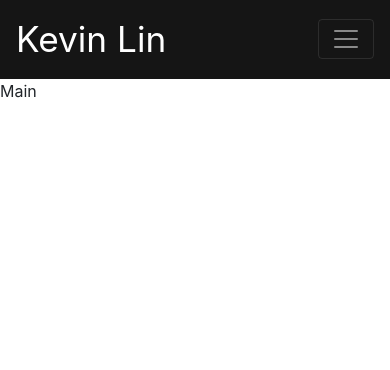
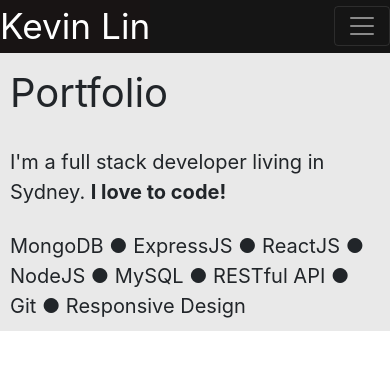
Before and after one commit to kvlin/Portfolio, a React (Create React App) app: page / in a window 390 px wide. Shown: the top 370 px of the page. Built offline with nearby package versions, Linux system fonts and the light colour scheme; the HTML template or start-up script is replaced by a standard one.

Commit message:
Profile summary added

```diff
--- a/src/components/Navbar/index.css
+++ b/src/components/Navbar/index.css
@@ -4,7 +4,6 @@
 }
 .colour-nav a:hover{
     background-color:rgb(61, 60, 60);
-    transition: 0.1s;
 };
 
 .navbar-brand {
--- a/src/components/Navbar/index.js
+++ b/src/components/Navbar/index.js
@@ -1,25 +1,26 @@
 import React from 'react';
-import Navbar from 'react-bootstrap/Navbar';
-import Nav from 'react-bootstrap/Nav';
-import Container from 'react-bootstrap/Container';
+import {Nav, Container, Navbar} from 'react-bootstrap/'
 import './index.css'
 
 export default function NavigationBar() {
     const navBrandStyle = {
         fontSize:"220%",
         color:"white",
+        backgroundColor: "#181414",
+        padding:"0px 0px"
 
     };
     const navLinkStyle = {
-        fontSize:"150%",
+        fontSize:"140%",
         color:"white",
+        padding:"10px 10px",
         margin:"0 0.7em"
     }
     return (
 
         <>
-            <Navbar collapseOnSelect expand="lg" className="colour-nav" bg=""variant="dark">
-                <Container>
+            <Navbar style={{padding:"0px 0px"}} collapseOnSelect expand="lg" className="colour-nav" bg=""variant="dark">
+                <Container style={{minWidth:"50%", padding:"0px 0px"}}>
                 <Navbar.Brand href="/"  style={navBrandStyle} >Kevin Lin</Navbar.Brand>
                 <Navbar.Toggle aria-controls="responsive-navbar-nav" />
                 <Navbar.Collapse id="responsive-navbar-nav">
--- /dev/null
+++ b/src/components/SkillsBrief/index.css
@@ -0,0 +1,38 @@
+.wrapper {
+    padding:50px;
+    min-width:100%;
+    min-height:10em;
+    background-color:rgb(233, 233, 233);
+    transition: ease all .5s;
+}
+.portfolio-text {
+    font-size:60px
+}
+
+.about-text {
+    font-size:30px
+}
+.skills-text {
+    font-size:25px
+}
+
+@media only screen and (max-width: 1199px) {
+    .wrapper {
+        padding:20px;
+    }
+    .portfolio-text {
+        font-size:40px
+    }
+    .about-text {
+        font-size:20px
+    }
+    .skills-text {
+        font-size:20px
+    }
+  }
+
+@media only screen and (max-width: 767px) {
+.wrapper {
+    padding:10px;
+}
+}
--- /dev/null
+++ b/src/components/SkillsBrief/index.js
@@ -0,0 +1,23 @@
+import React from 'react';
+import {Row, Col, Container} from 'react-bootstrap/'
+import './index.css'
+
+export default function SkillsBrief() {
+    return (
+        <div className="wrapper">
+            <Container style={{minWidth:"50%"}}>
+                <Row className="portfolio-text" >
+                    Portfolio
+                </Row>
+                <br/>
+                <Row className="about-text">
+                    <span>I'm a full stack developer living in Sydney. <strong>I love to code!</strong></span>
+                </Row>
+                <br/>
+                <Row className="skills-text">
+                 MongoDB &#9679; ExpressJS &#9679; ReactJS &#9679; NodeJS &#9679; MySQL &#9679; RESTful API &#9679; Git &#9679; Responsive Design
+                </Row>
+            </Container>
+        </div>
+    )
+}
--- a/src/pages/Main/index.js
+++ b/src/pages/Main/index.js
@@ -1,8 +1,8 @@
 import React from 'react';
-
+import SkillsBrief from '../../components/SkillsBrief'
 
 export default function Main() {
     return (
-      <p>Main</p>
+      <SkillsBrief/>
     );
   }
```
Also changed, not shown: src/components/ProjectsBrief/index.js (added), src/components/Summary/index.js (deleted).
